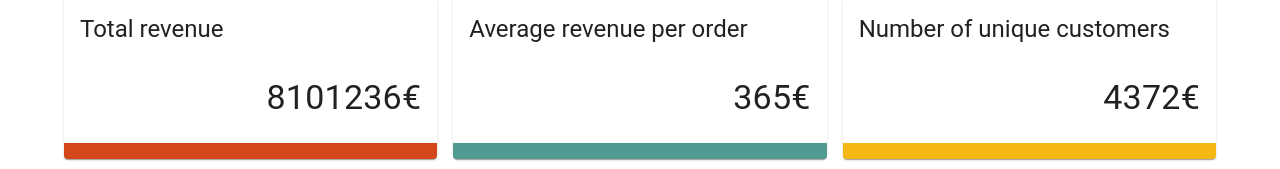
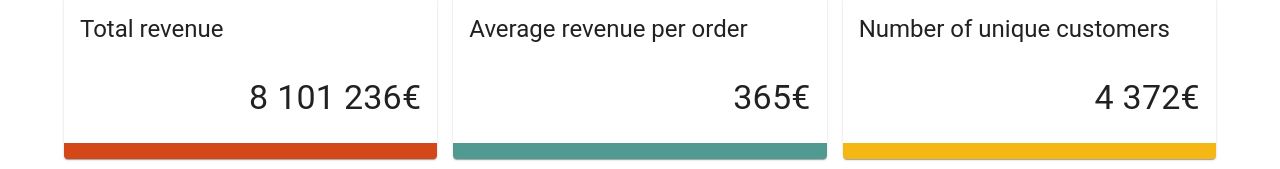
Before and after one commit to Ngopimas/basic-dataviz, a React (Vite) app: page / in a window 1280 px wide. Shown: the part 339-508 px from the top of the page. Built offline with nearby package versions, Linux system fonts and the light colour scheme.

Commit message:
add small animation on cards number

```diff
--- a/package.json
+++ b/package.json
@@ -16,6 +16,7 @@
     "lodash": "^4.17.21",
     "react": "^18.0.0",
     "react-apexcharts": "^1.4.0",
+    "react-countup": "^6.2.0",
     "react-dom": "^18.0.0"
   },
   "devDependencies": {
--- a/src/components/SummaryCard/index.tsx
+++ b/src/components/SummaryCard/index.tsx
@@ -1,3 +1,4 @@
+import CountUp from 'react-countup';
 import { Typography, Card, CardContent, CardHeader } from '@mui/material';
 import { SummaryCardInterface } from '../../interfaces';
 
@@ -13,7 +14,9 @@ const SummaryCard = ({ title = '', value = '', color = '' }: SummaryCardInterfac
 		>
 			<CardHeader title={title} sx={{ flexGrow: 1, alignItems: 'baseline' }} />
 			<CardContent sx={{ textAlign: 'end' }}>
-				<Typography variant="h4">{value}€</Typography>
+				<Typography variant="h4">
+					<CountUp start={0} end={Number(value)} duration={0.5} separator=" " suffix="€" />
+				</Typography>
 			</CardContent>
 		</Card>
 	);
```
Also changed, not shown: 1 other file (tests, documents, lock files or other folders).
